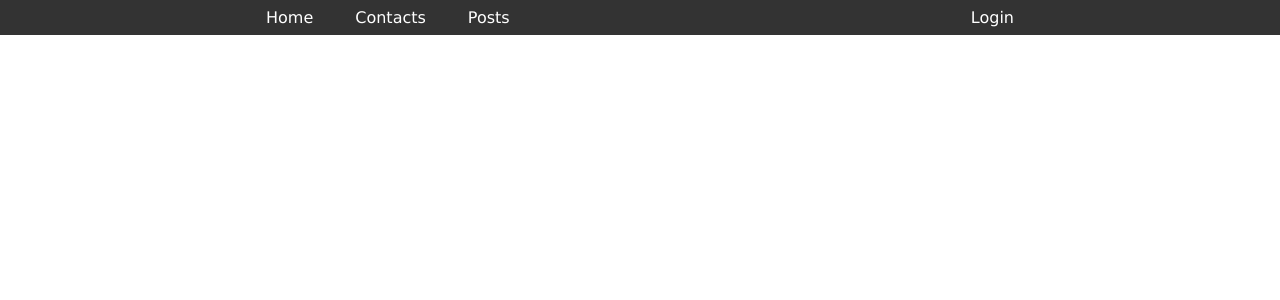
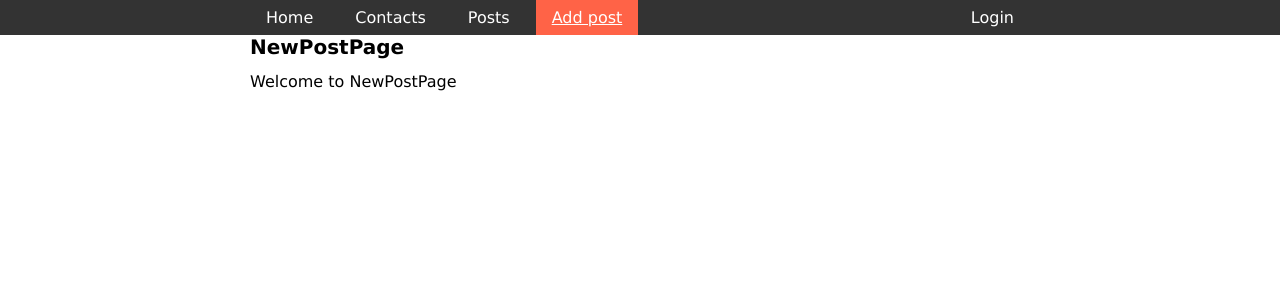
Before and after one commit to VytasPet/feu5-12_react_practice_crud_axios, a React (Vite) app: page /posts/new in a window 1280 px wide. Shown: the top 300 px of the page. Built offline with nearby package versions, Linux system fonts and the light colour scheme.

Commit message:
NewPostPage uzd

```diff
--- a/src/App.jsx
+++ b/src/App.jsx
@@ -6,6 +6,7 @@ import LoginPage from './pages/LoginPage';
 import ContactPage from './pages/ConactPage';
 import Header from './components/layout/Header';
 import PostsPage from './pages/PostsPage';
+import NewPostPage from './pages/NewPostPage';
 
 function App() {
   return (
@@ -16,6 +17,7 @@ function App() {
         <Route path={'/login'} element={<LoginPage />} />
         <Route path={'/contact'} element={<ContactPage />} />
         <Route path={'/posts'} element={<PostsPage />} />
+        <Route path={'/posts/new'} element={<NewPostPage />} />
       </Routes>
     </div>
   );
--- a/src/components/layout/Header.jsx
+++ b/src/components/layout/Header.jsx
@@ -36,6 +36,7 @@ const navData = [
   { id: 1, to: '/', title: 'Home' },
   { id: 2, to: '/contacts', title: 'Contacts' },
   { id: 3, to: '/posts', title: 'Posts' },
+  { id: 4, to: '/posts/new', title: 'Add post' },
 ];
 
 function Header() {
--- a/src/pages/ConactPage.jsx
+++ b/src/pages/ConactPage.jsx
@@ -1,11 +1,12 @@
 import React from 'react';
+import Container from '../components/ui/Container';
 
 function ContactPage() {
   return (
-    <div>
+    <Container>
       <h1>ContactPage</h1>
       <p>Welcome to ContactPage</p>
-    </div>
+    </Container>
   );
 }
 
--- a/src/pages/HomePage.jsx
+++ b/src/pages/HomePage.jsx
@@ -1,11 +1,12 @@
 import React from 'react';
+import Container from '../components/ui/Container';
 
 function HomePage() {
   return (
-    <div>
+    <Container>
       <h1>HomePage</h1>
       <p>Welcome to HomePage</p>
-    </div>
+    </Container>
   );
 }
 
--- /dev/null
+++ b/src/pages/NewPostPage.jsx
@@ -0,0 +1,21 @@
+import React from 'react';
+import Container from '../components/ui/Container';
+import { InputField } from '../components/ui/InputComps';
+
+const inputsData = [
+  { id: 1, type: 'text', label: 'Email', name: 'email' },
+  { id: 2, type: 'password', label: 'Password', name: 'password' },
+];
+
+function NewPostPage() {
+  // useFormik to controll the form
+  return (
+    <Container>
+      <h1>NewPostPage</h1>
+      <p>Welcome to NewPostPage</p>
+      <form>{/* map over input data and make InputField's */}</form>
+    </Container>
+  );
+}
+
+export default NewPostPage;
```
